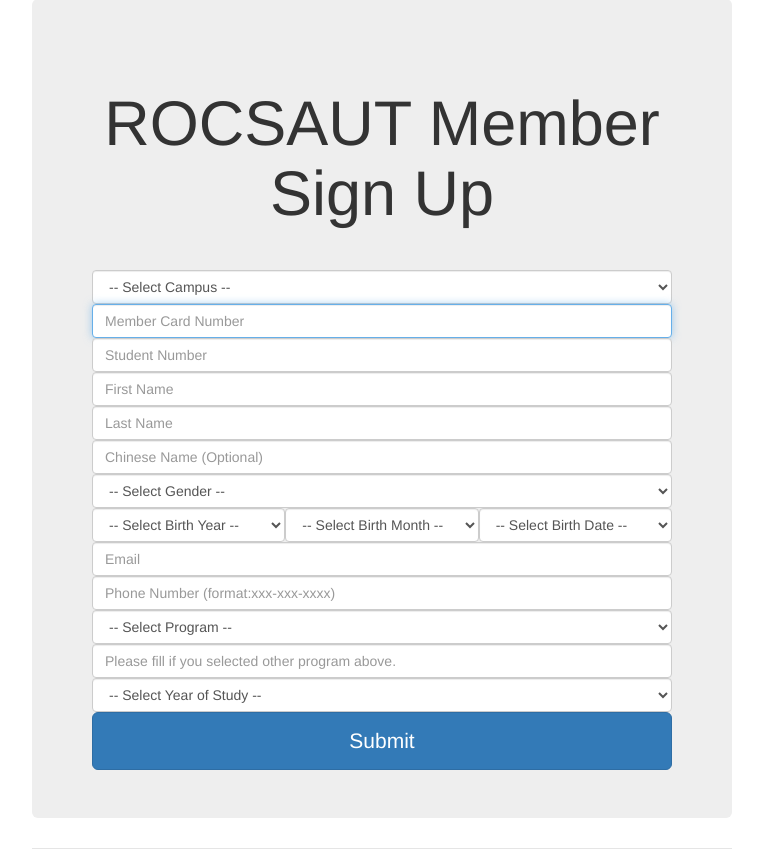
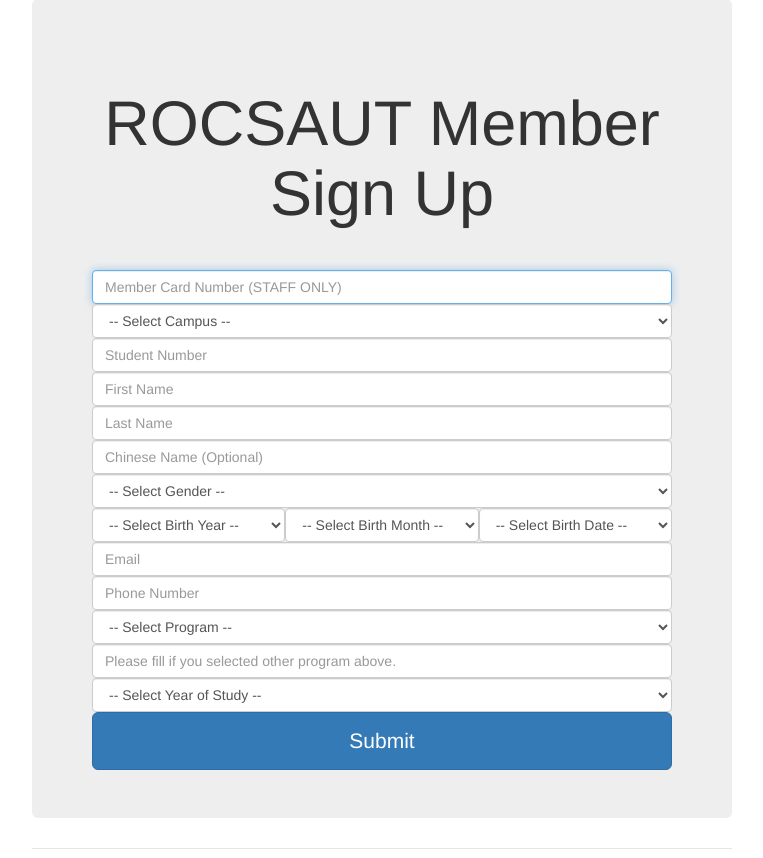
Before and after one commit to edward0414/Rocsaut-Booth-Page-1, a Flask app: page /signupMember in a window 1280 px wide. Shown: the part 112-970 px from the top of the page, without its empty margins (258-1021 px from the left). Run offline with Flask 2, Linux system fonts and the light colour scheme; some libraries are stand-ins or nearby versions.

Commit message:
Update form constraint

```diff
--- a/templates/signupMember.html
+++ b/templates/signupMember.html
@@ -38,26 +38,25 @@
             {% with messages = get_flashed_messages() %}
               {% if messages %}
                 {% for message in messages %}
-                  <strong>{{ message }}</strong></p>
+                  <strong>{{ message }}</strong>
                 {% endfor %}
-                </ul>
               {% endif %}
             {% endwith %}
 
             {% if error %}
-                <p class="error"><strong>Error:</strong> {{ error }}</p>
+                <p style="color:red;"><strong>Error:</strong> {{ error }}</p>
             {% endif %}
 
             <div class="jumbotron">
             <h1>ROCSAUT Member Sign Up</h1>
             <form class="form-signin" action="" method="post">
+                <input type="text" placeholder="Member Card Number (STAFF ONLY)" name="cardNum" class="form-control" required autofocus>
                 <select class="form-control" name="campus" required>
                     <option disabled selected hidden>-- Select Campus --</option>
                     <option>UTSG</option>
                     <option>UTSC</option>
                     <option>UTM</option>
                 </select>
-                <input type="text" placeholder="Member Card Number" name="cardNum" class="form-control" required autofocus>
                 <input type="text" placeholder="Student Number" name="stuNum" class="form-control" maxlength="10" minlength="9" required>
                 <input type="text" placeholder="First Name" name="fName" class="form-control" required>
                 <input type="text" placeholder="Last Name" name="lName" class="form-control"required>
@@ -70,6 +69,9 @@
                 <div class="form-one-line">
                 <select class="form-control" name="bYear" required>
                     <option disabled selected hidden>-- Select Birth Year --</option>
+                    <option>1991</option>
+                    <option>1992</option>
+                    <option>1993</option>
                     <option>1994</option>
                     <option>1995</option>
                     <option>1996</option>
@@ -130,7 +132,7 @@
                 </select>
                 </div>
                 <input type="email" placeholder="Email" name="email" class="form-control" required>
-                <input type="integer" placeholder="Phone Number (format:xxx-xxx-xxxx)" name="phone" class="form-control" pattern="^\d{3}-\d{3}-\d{4}" required>
+                <input type="tel" placeholder="Phone Number" name="phone" class="form-control" pattern="[0-9]{10}" required>
                 <select class="form-control" name="program" required>
                     <option disabled selected hidden>-- Select Program --</option>
                     <option>Anthropology</option>
```
